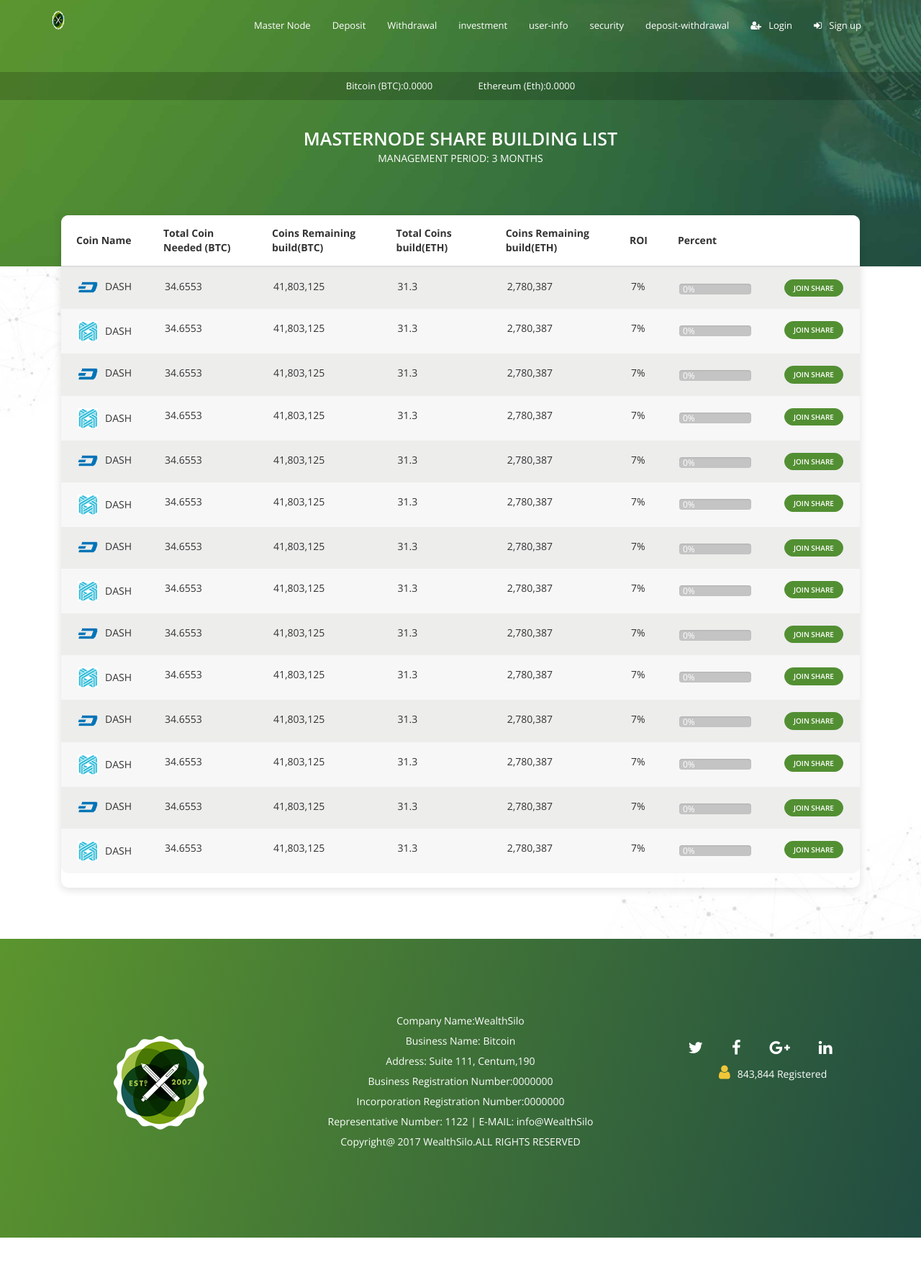
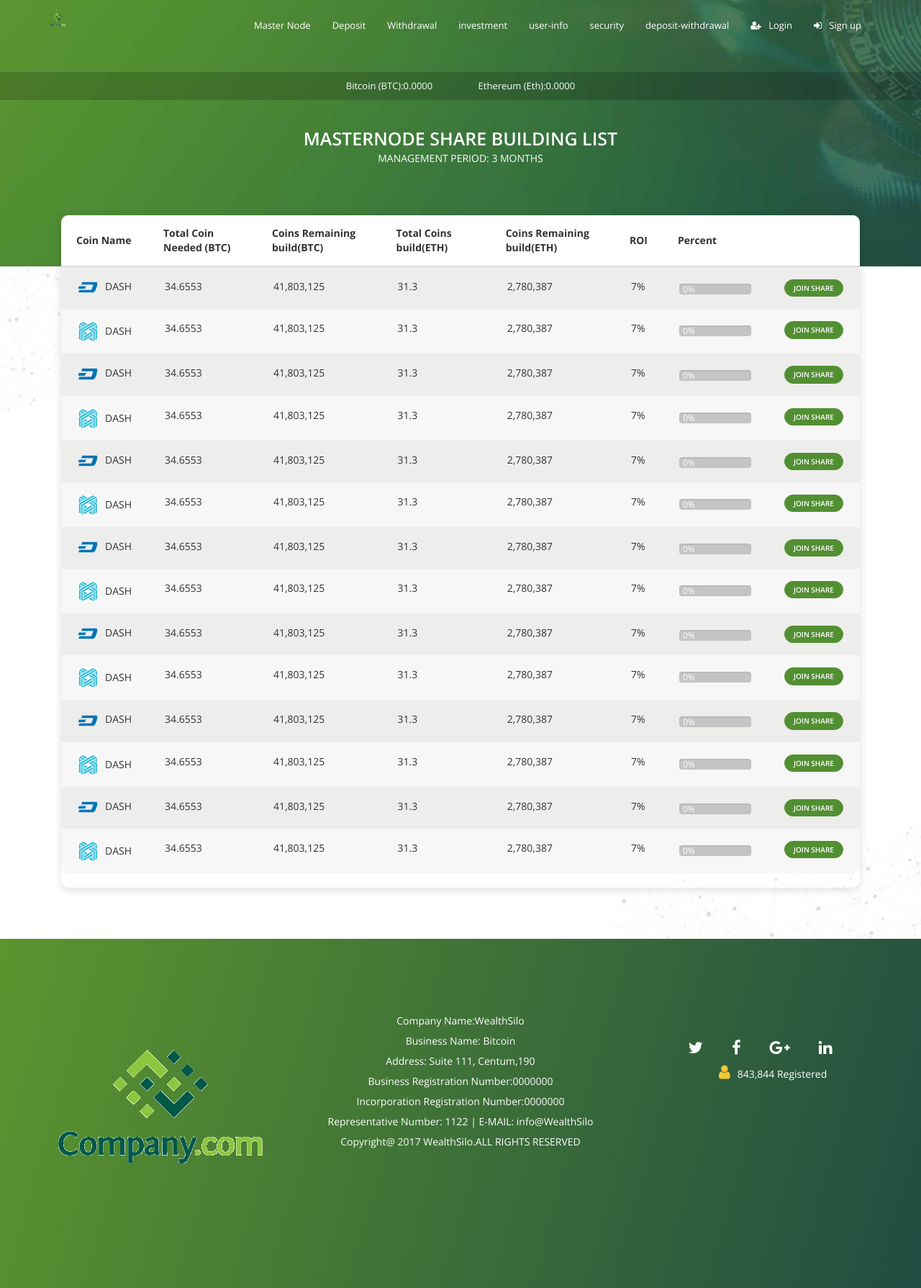
Before and after one commit to abubakerdhakko/static-html-dep, a PHP site: page /index.html in a window 1280 px wide. Shown: the whole page at 72% size. Run offline with PHP 8.4, Linux system fonts and the light colour scheme.

Commit message:
top logo

```diff
--- a/css/custom-css.css
+++ b/css/custom-css.css
@@ -27,7 +27,7 @@ color: #fff;
     border: 0px;
 }
 .navbar-brand img {
-    width: 45%;
+    width: 100%;
      height: 100%;
 
 }
```
Also changed, not shown: img/top-logo.png.
